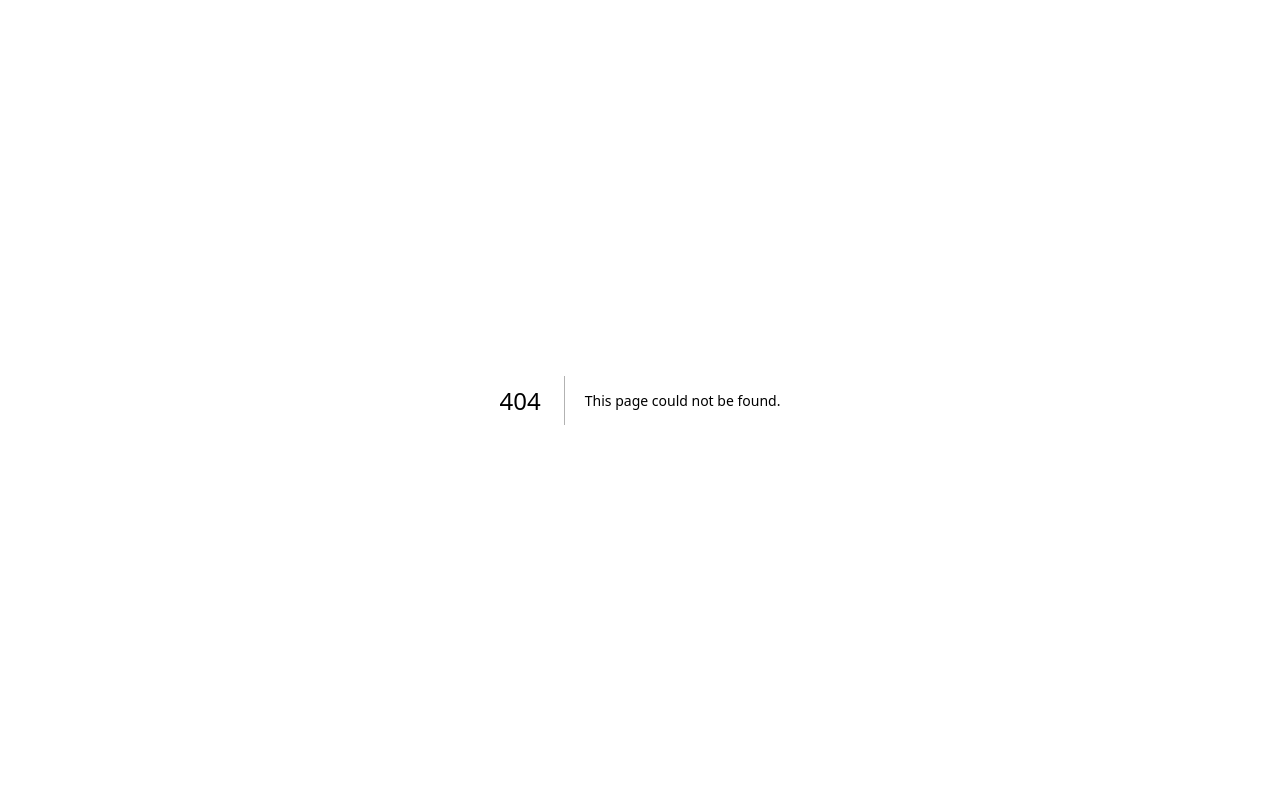
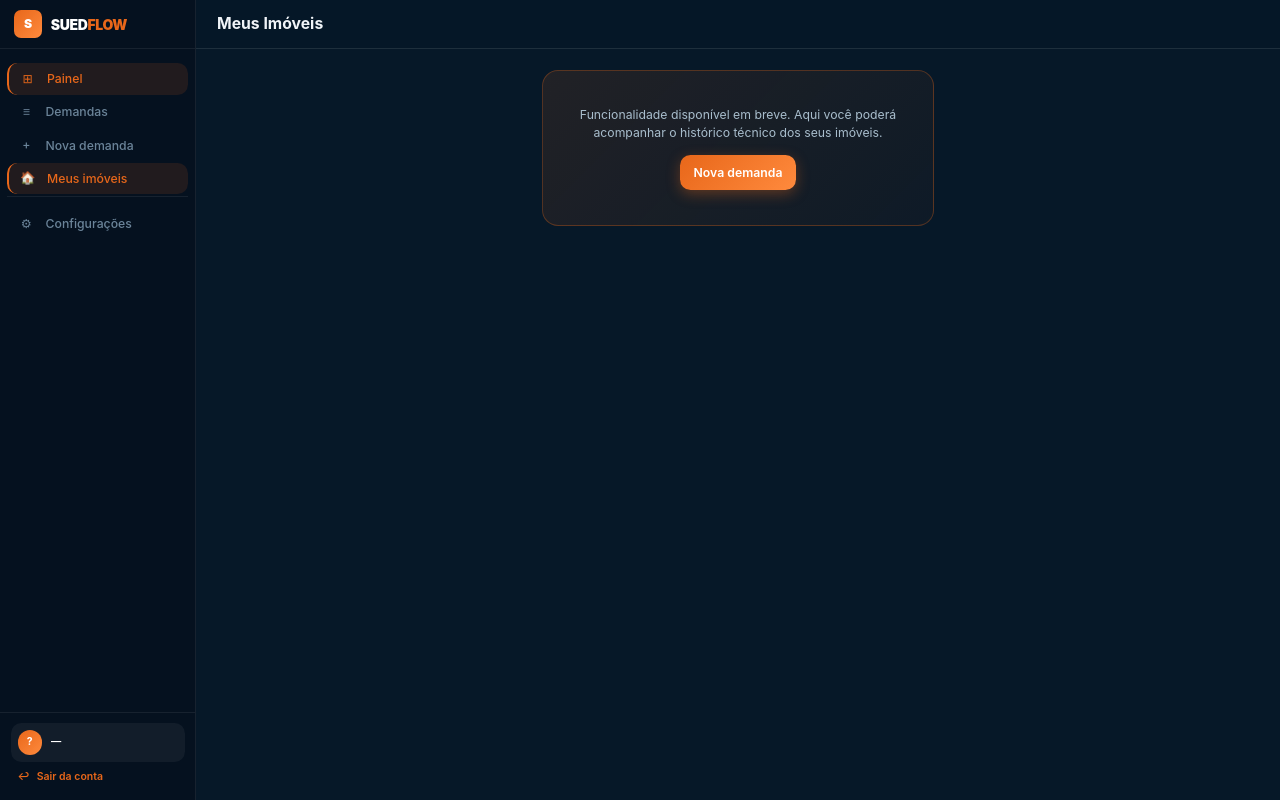
Before and after one commit to suedflowtec/suedflow-frontend, a Next.js app: page /cliente/imoveis in a window 1280 px wide. Before the commit this address had no page. Built offline with nearby package versions, Linux system fonts and the light colour scheme; no server answers.

Commit message:
fix: contraste input SUE nova-demanda, pagina meus imoveis

```diff
--- /dev/null
+++ b/app/cliente/imoveis/page.tsx
@@ -0,0 +1,29 @@
+// app/cliente/imoveis/page.tsx
+'use client'
+import { useRouter } from 'next/navigation'
+import { Shell, Topbar } from '@/components/layout/Shell'
+
+export default function ImoveisPage() {
+  const router = useRouter()
+
+  return (
+    <Shell>
+      <Topbar title="Meus Imóveis" />
+
+      <main className="p-6">
+        <div className="card-accent text-center py-10 max-w-md mx-auto">
+          <p className="text-sm" style={{ color: 'var(--text2)' }}>
+            Funcionalidade disponível em breve. Aqui você poderá acompanhar o
+            histórico técnico dos seus imóveis.
+          </p>
+          <button
+            className="btn btn-primary mt-4"
+            onClick={() => router.push('/cliente/nova-demanda')}
+          >
+            Nova demanda
+          </button>
+        </div>
+      </main>
+    </Shell>
+  )
+}
--- a/app/cliente/nova-demanda/page.tsx
+++ b/app/cliente/nova-demanda/page.tsx
@@ -138,6 +138,7 @@ export default function NovaDemandaPage() {
               </p>
               <div className="flex gap-2">
                 <Input
+                  className="text-navy placeholder:text-navy/50"
                   placeholder="Descreva sua necessidade..."
                   value={descricaoSue}
                   onChange={e => setDescricaoSue(e.target.value)}
```
